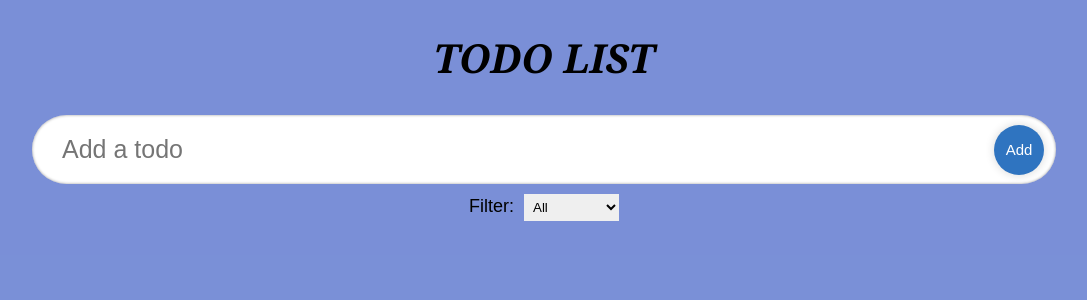
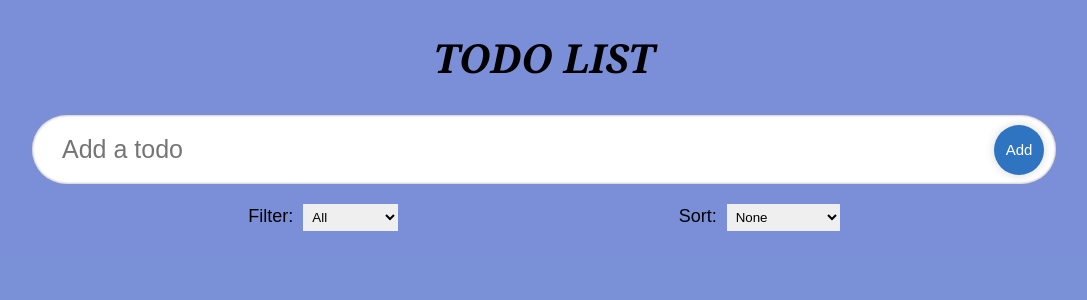
Before and after one commit to yogeshkanwade21/React.js-practice, a React (Vite) app in the folder TodoList-React-TS/: page / in a window 1280 px wide. Shown: the top 300 px of the page, without its empty margins (96-1183 px from the left). Built offline with nearby package versions, Linux system fonts and the light colour scheme.

Commit message:
feat: sort todos (alphabetically and newest first)

```diff
--- a/TodoList-React-TS/src/components/TodoList.tsx
+++ b/TodoList-React-TS/src/components/TodoList.tsx
@@ -11,12 +11,41 @@ interface TodoListProps {
 const TodoList = ({todos,  setTodos}: TodoListProps) => {
 
     const [filter, setFilter] = useState<string>("all");
+    const [sort, setSort] = useState<string>("none");
+
+    const handleSortChange = (event: React.ChangeEvent<HTMLSelectElement>) => {
+        setSort(event.target.value);
+    }
 
     const handleFilterChange = (event: React.ChangeEvent<HTMLSelectElement>) => {
         setFilter(event.target.value);
     }
+
+    const filteredTodos = todos.filter((todo) => {
+        if(filter === "completed") {
+            return todo.isDone;
+        }
+        if(filter === "pending") {
+            return !todo.isDone;
+        }
+        return true;
+    });
+
+    const getSortedTodos = ( todos: Todo[] ) => {
+        if(sort === "alphabetically") {
+            return todos.slice().sort((a, b) => a.todo.localeCompare(b.todo, 'en', { sensitivity: 'base' }));
+        }
+        if(sort === "newest-first") {
+            return todos.slice().sort((a, b) => b.id - a.id);
+        }
+        return todos;
+    }
+
+    const sortedTodos = getSortedTodos(filteredTodos);
+
     return (
         <>
+        <div className="options">
             <div className="filter">
                 <label className="filter_label" htmlFor="select-filter">Filter:</label>
                     <select id="select-filter" value={filter} onChange={handleFilterChange}>
@@ -24,19 +53,19 @@ const TodoList = ({todos,  setTodos}: TodoListProps) => {
                         <option value="completed">Completed</option>
                         <option value="pending">Pending</option>
                     </select>
+            </div>
+            <div className="sort">
+                <label className="sort_label" htmlFor="select-sort">Sort:</label>
+                    <select id="select-sort" value={sort} onChange={handleSortChange}>
+                        <option value="none">None</option>
+                        <option value="alphabetically">Alphabetically</option>
+                        <option value="newest-first">Newest First</option>
+                    </select>
+            </div>
+        </div>
 
-            </div>
             <div className="todos">
-                {todos.filter((todo) => {
-                    if(filter === "completed") {
-                        return todo.isDone;
-                    }
-                    if(filter === "pending") {
-                        return !todo.isDone;
-                    }
-                    return true;
-                })
-                .map((todo) => (
+                {sortedTodos.map((todo) => (
                     <SingleTodo todo={todo} key={todo.id} todos={todos} setTodos={setTodos}/>
                 ))}
             </div>
--- a/TodoList-React-TS/src/components/styles.css
+++ b/TodoList-React-TS/src/components/styles.css
@@ -81,17 +81,28 @@
     cursor: pointer;
   }
 
-  .filter {
+  .filter,
+  .sort {
     margin-top: 10px;
   }
 
-  .filter_label {
+  .filter_label,
+  .sort_label {
     font-size: 18px;
     margin-right: 10px;
   }
 
-  #select-filter {
+  #select-filter,
+  #select-sort {
     padding: 5px;
     border: none;
     outline: none;
   }
+
+  .options {
+    display: flex;
+    justify-content: space-evenly;
+    align-items: center;
+    width: 90%;
+    margin: 10px 0;
+  }
```
